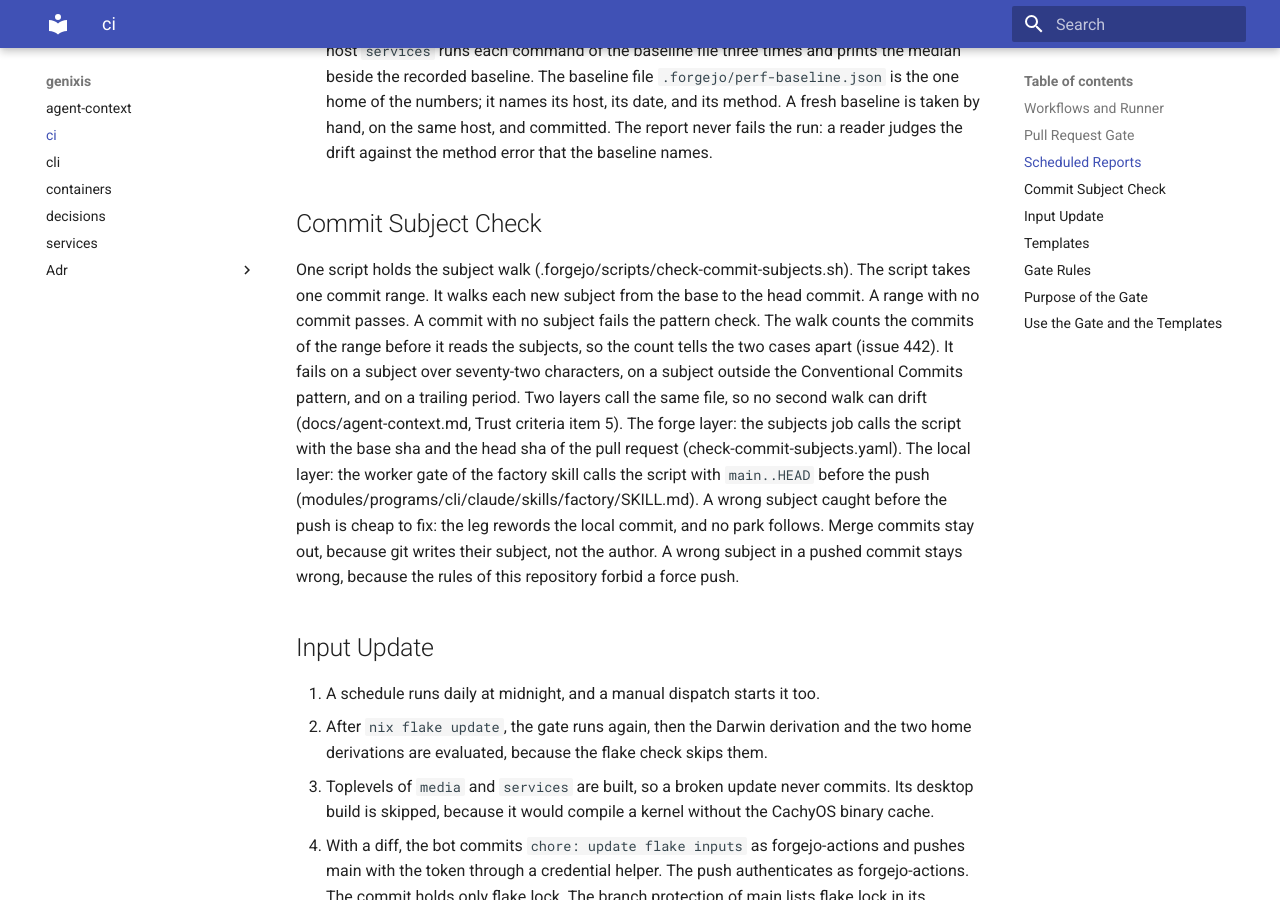
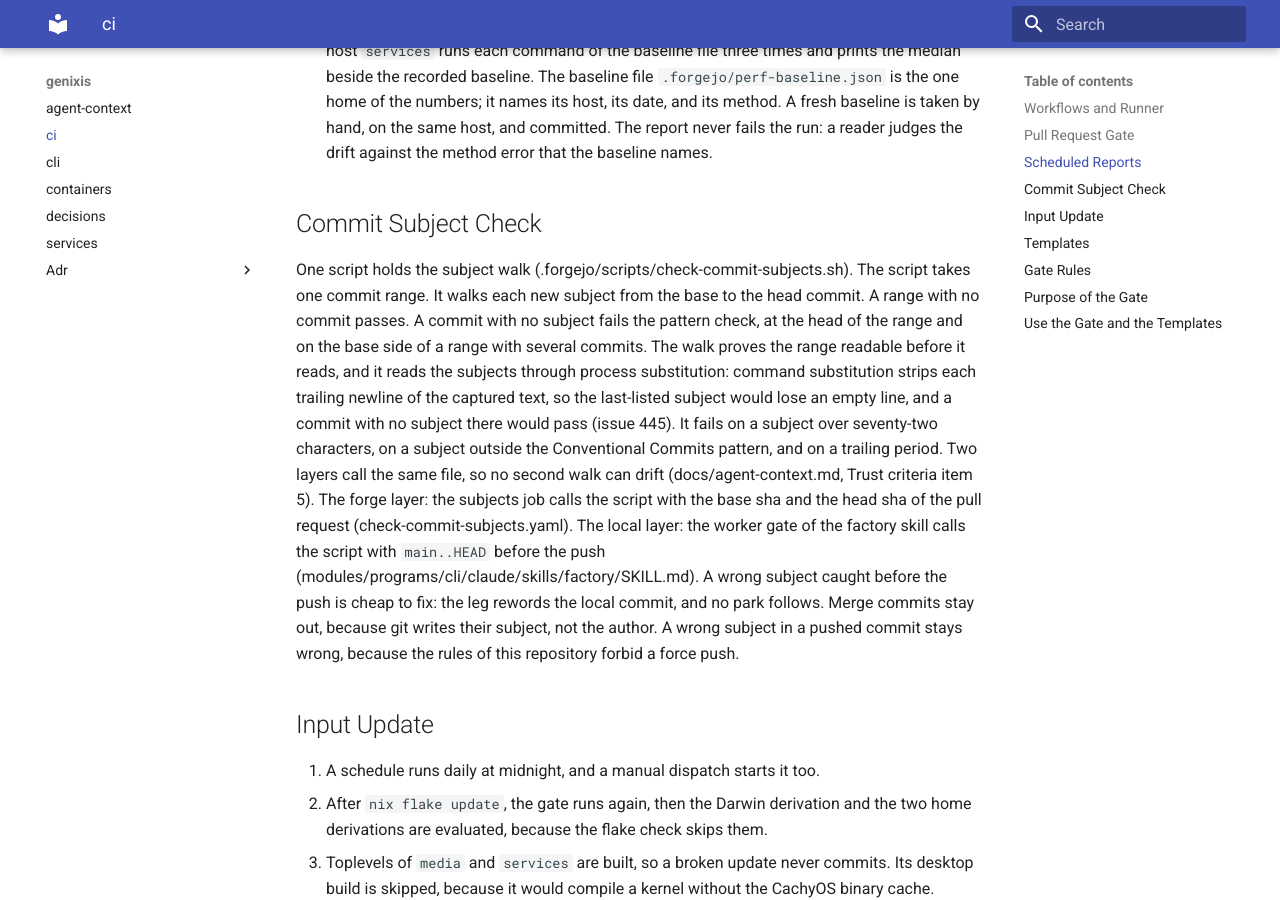
Before and after one commit to Jracon/genixis, an MkDocs documentation site: the page built from docs/ci.md, in a window 1280 px wide and 900 px high, scrolled down 4644 px. Built offline with MkDocs 1.6.1 and Material for MkDocs 9.7.7, drawn with Linux system fonts in a browser that asks for light colours.

Commit message:
fix(ci): read the subject walk through process substitution
Command substitution strips each trailing newline of the captured subjects, and git log lists the commit nearest the base last, so an empty subject on that commit lost its line and passed the walk. The walk now reads the git log stream through process substitution, which keeps every line, also the trailing empty one. The count guard stays and carries the broken-range failure alone, because bash ignores the exit status of a process substitution. The fixture gains the two-commit case of the finding, and docs/ci.md moves with the change.

Co-Authored-By: Claude Code <noreply@anthropic.com>

```diff
--- a/docs/ci.md
+++ b/docs/ci.md
@@ -52,7 +52,7 @@ The reports job runs on the daily schedule and on a manual dispatch of the workf
 
 ## Commit Subject Check
 
-One script holds the subject walk (.forgejo/scripts/check-commit-subjects.sh). The script takes one commit range. It walks each new subject from the base to the head commit. A range with no commit passes. A commit with no subject fails the pattern check. The walk counts the commits of the range before it reads the subjects, so the count tells the two cases apart (issue 442). It fails on a subject over seventy-two characters, on a subject outside the Conventional Commits pattern, and on a trailing period. Two layers call the same file, so no second walk can drift (docs/agent-context.md, Trust criteria item 5). The forge layer: the subjects job calls the script with the base sha and the head sha of the pull request (check-commit-subjects.yaml). The local layer: the worker gate of the factory skill calls the script with `main..HEAD` before the push (modules/programs/cli/claude/skills/factory/SKILL.md). A wrong subject caught before the push is cheap to fix: the leg rewords the local commit, and no park follows. Merge commits stay out, because git writes their subject, not the author. A wrong subject in a pushed commit stays wrong, because the rules of this repository forbid a force push.
+One script holds the subject walk (.forgejo/scripts/check-commit-subjects.sh). The script takes one commit range. It walks each new subject from the base to the head commit. A range with no commit passes. A commit with no subject fails the pattern check, at the head of the range and on the base side of a range with several commits. The walk proves the range readable before it reads, and it reads the subjects through process substitution: command substitution strips each trailing newline of the captured text, so the last-listed subject would lose an empty line, and a commit with no subject there would pass (issue 445). It fails on a subject over seventy-two characters, on a subject outside the Conventional Commits pattern, and on a trailing period. Two layers call the same file, so no second walk can drift (docs/agent-context.md, Trust criteria item 5). The forge layer: the subjects job calls the script with the base sha and the head sha of the pull request (check-commit-subjects.yaml). The local layer: the worker gate of the factory skill calls the script with `main..HEAD` before the push (modules/programs/cli/claude/skills/factory/SKILL.md). A wrong subject caught before the push is cheap to fix: the leg rewords the local commit, and no park follows. Merge commits stay out, because git writes their subject, not the author. A wrong subject in a pushed commit stays wrong, because the rules of this repository forbid a force push.
 
 ## Input Update
 
```
Also changed, not shown: 2 other files.
